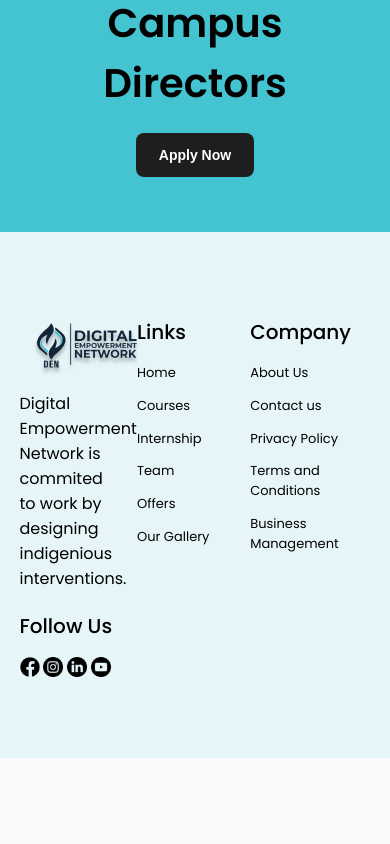
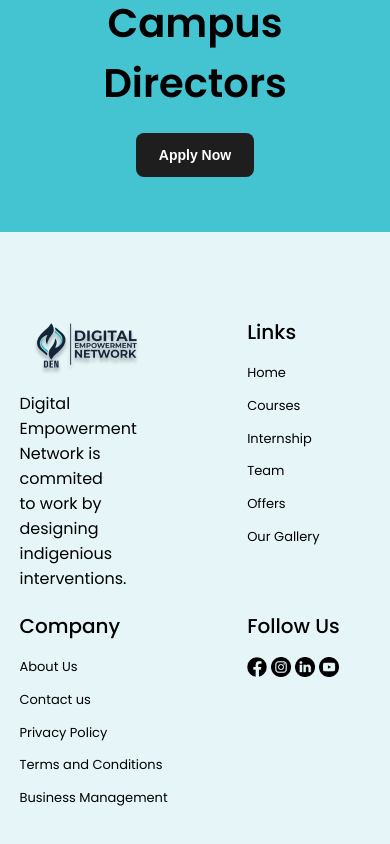
Before and after one commit to oye-hunter/den-landing-page, a React (Create React App) app: page / in a window 390 px wide. Shown: the part 9820-10664 px from the top of the page. Before the commit the page ends 10578 px from the top, so only its background shows below. Built offline with nearby package versions, Linux system fonts and the light colour scheme.

Commit message:
added responsive landing page

```diff
--- a/src/LandingPage/Footer/Footer.css
+++ b/src/LandingPage/Footer/Footer.css
@@ -39,30 +39,10 @@ a:hover {
 
 @media only screen and (max-width: 600px) {
     .lp-footer {
-        display: grid;
-        grid-template-columns: 1fr 1fr 1fr;
-        grid-template-rows: auto auto auto;
-        grid-template-areas:
-          "item1 item1 item1"
-          "item2 item3 item3"
-          "item1 item4 item4";
-        gap: 20px; /* Adjust the gap between items as needed */
-      }
-
-      .lp-footer:nth-child(1) {
-        grid-area: item1;
-      }
-
-      .lp-footer:nth-child(2) {
-        grid-area: item2;
-      }
-
-      .lp-footer:nth-child(3) {
-        grid-area: item3;
-      }
-
+        grid-template-columns: 2fr 1fr;
+        gap: 20px;
+    }
       .lp-footer:nth-child(4) {
-        grid-area: item4;
         display: flex;
         justify-content: center;
         align-items: center;
```
